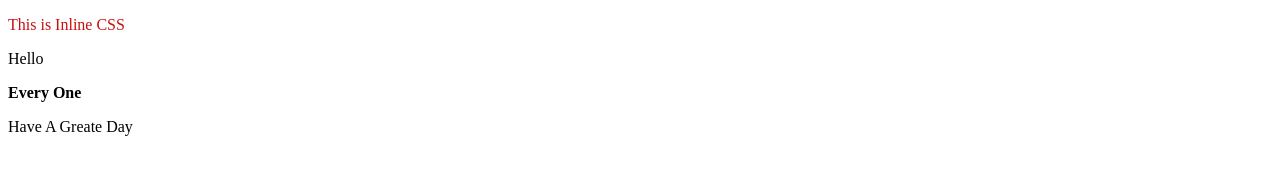
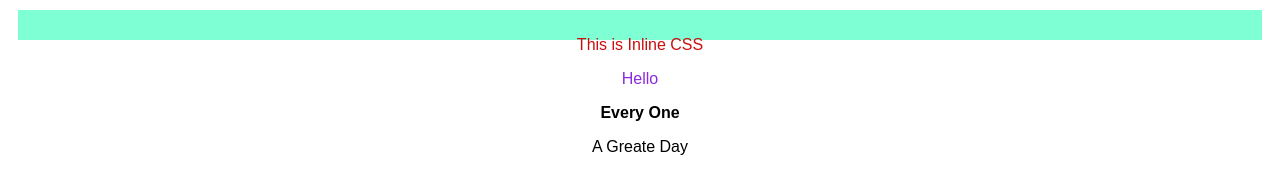
Before and after one commit to sanika13125/sanika, a plain HTML site: page index.html in a window 1280 px wide. Drawn offline with Linux system fonts and the light colour scheme.

Commit message:
Add files via upload

```diff
--- a/index.html
+++ b/index.html
@@ -9,9 +9,9 @@
 <body>
     <div class="container">
         <p style="color: rgb(203, 14, 14);">This is Inline CSS</p>
-        <p>Hello</p>
-        <p><b>Every One</b></p>
-        <p> Have A Greate Day</p>
+        <p style="color: blueviolet;">Hello</p>
+        <p style="color: blueviolet;"></p><b>Every One</b></p>
+        <p style="color: blueviolet;"></p> A Greate Day</p>
     </div>
 
 </body>
--- a/style.css
+++ b/style.css
@@ -1,8 +1,9 @@
-.container1{
-    background-color:solid rgb(180, 131, 58);
-    font-size: 50px;
-    padding:0;
-    margin:0;
+
+.container{
     text-align: center;
-    background-size: 100px;
+    font-family: Arial, sans-serif;
+    background-color: aquamarine;
+    margin: 10px;
+    padding: 10px;
+    height: 10px;
 }
```
